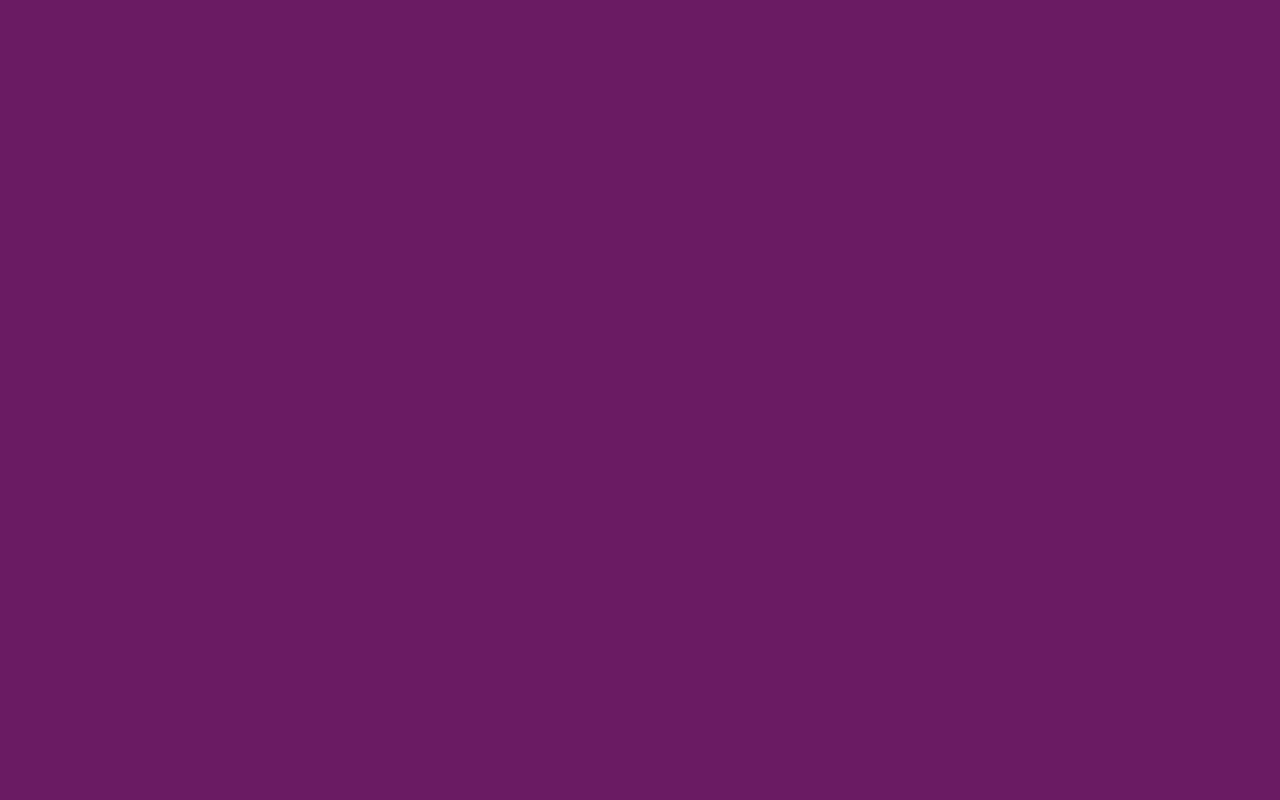
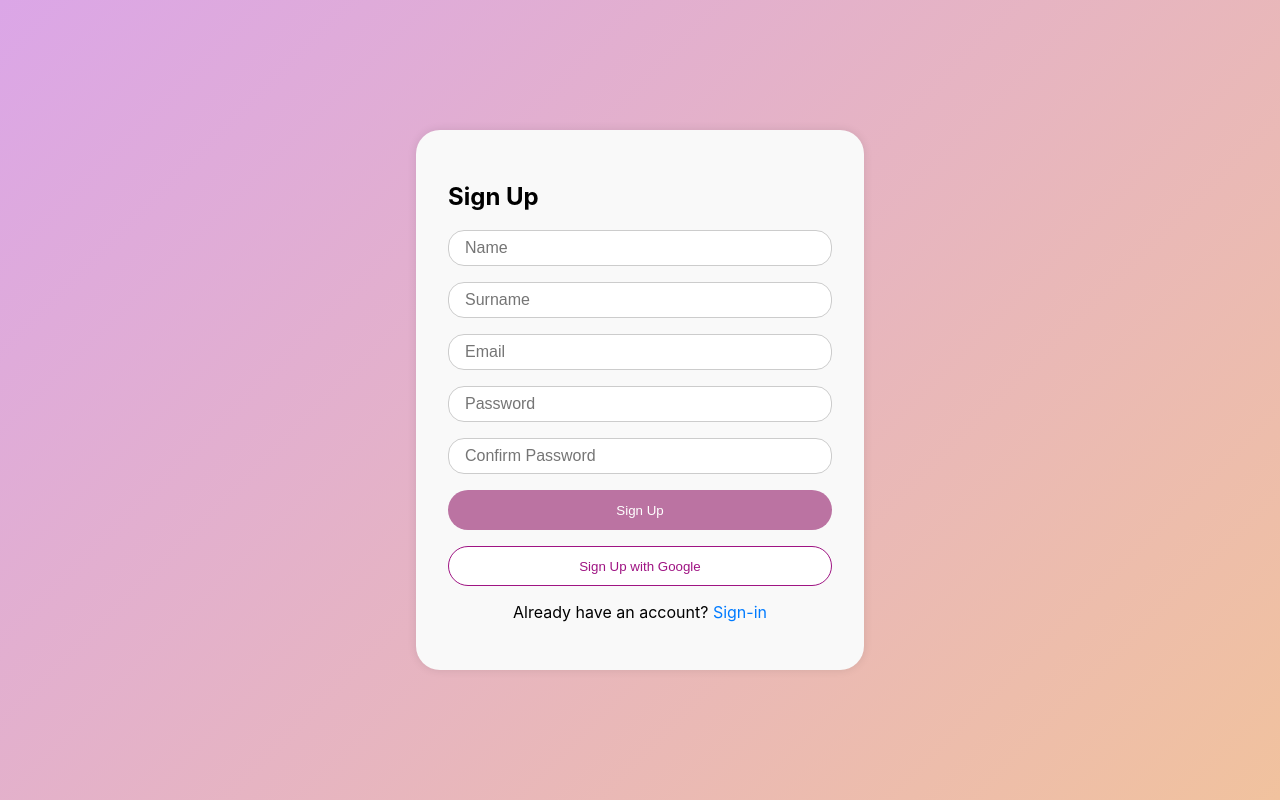
Before and after one commit to hryshkanych/Chat-App-client, a React (Create React App) app: page /signup in a window 1280 px wide. Before the commit this address had no page. Built offline with nearby package versions, Linux system fonts and the light colour scheme.

Commit message:
Created sign-up and sign-in pages

```diff
--- a/src/App.js
+++ b/src/App.js
@@ -1,6 +1,8 @@
 import React from 'react';
 import { BrowserRouter as Router, Route, Routes } from 'react-router-dom';
-import MainPage from './pages/MainPage/index';
+import MainPage from './pages/MainPage';
+import SignUpPage from './pages/SignupPage';
+import SignInPage from './pages/SigninPage';
 import './App.css';
 
 function App() {
@@ -9,7 +11,9 @@ function App() {
       <div className="App">
         <main>
           <Routes>
-            <Route path="/" element={<MainPage/>} />
+            <Route path="/" element={<SignInPage/>} />
+            <Route path="/signup" element={<SignUpPage/>} />
+            <Route path="/signin" element={<SignInPage/>} />
           </Routes>
         </main>
       </div>
--- /dev/null
+++ b/src/components/Conversation/index.jsx
@@ -0,0 +1,15 @@
+import React from 'react';
+import { ReceivedMessage, SentMessage } from '../Message';
+import './styles.css';
+
+const Conversation = () => {
+  return (
+    <div className="Conversation-container">
+      <ReceivedMessage text="Hi, how are you?" time="8/17/2022, 7:43 AM" />
+      <SentMessage text="Not bad. What about you?" time="8/17/2022, 7:45 AM" />
+      <SentMessage text="How was your meeting?" time="8/17/2022, 7:48 AM" />
+    </div>
+  );
+};
+
+export default Conversation;
--- /dev/null
+++ b/src/components/Conversation/styles.css
@@ -0,0 +1,7 @@
+.Conversation-container {
+  height: 81%;
+  display: flex;
+  flex-direction: column;
+  gap: 0.5rem;
+  padding: 0.5rem;
+}
--- a/src/pages/MainPage/index.jsx
+++ b/src/pages/MainPage/index.jsx
@@ -5,7 +5,7 @@ import MainHeader from '../../components/MainHeader';
 import ChatItem from '../../components/ChatItem';
 import SingleChatHeader from '../../components/SingleChatHeader';
 import { FaArrowRight } from 'react-icons/fa';
-import { ReceivedMessage, SentMessage } from '../../components/Message';
+import Conversation from '../../components/Conversation';
 
 function MainPage() {
   return (
@@ -32,11 +32,7 @@ function MainPage() {
       </div>
       <div className="General-right-container">
         <SingleChatHeader/>
-        <div className="Conversation-container">
-          <ReceivedMessage text="Hi, how are you?" time="8/17/2022, 7:43 AM" />
-          <SentMessage text="Not bad. What about you?" time="8/17/2022, 7:45 AM" />
-          <SentMessage text="How was your meeting?" time="8/17/2022, 7:48 AM" />
-        </div>
+        <Conversation/>
         <div className="Sending-message-container">
           <div className="Message-input-container">
                 <input
--- a/src/pages/MainPage/styles.css
+++ b/src/pages/MainPage/styles.css
@@ -35,14 +35,6 @@
     padding: 0.75rem;
 }
 
-/* ------------------------------------------- */
-.Conversation-container {
-    height: 81%;
-    display: flex;
-    flex-direction: column;
-    gap: 0.5rem;
-    padding: 0.5rem;
-}
 
 /* ------------------------------------------- */
 
--- /dev/null
+++ b/src/pages/SigninPage/index.jsx
@@ -0,0 +1,22 @@
+import React from 'react';
+import './styles.css';
+
+function SignInPage() {
+  return (
+    <div className="Sign-up-page">
+        <div className="sign-in-container">
+            <h2>Sign In</h2>
+            <form className="sign-in-form">
+                <input type="email" placeholder="Email" name="email" required />
+                <input type="password" placeholder="Password" name="password" required />
+                <button type="submit" className="sign-up-button">Sign In</button>
+            </form>
+            <p className="sign-up-prompt">
+                Already have an account? <a href="/signup">Sign up</a>
+            </p>
+        </div>
+    </div>
+  );
+}
+
+export default SignInPage;
--- /dev/null
+++ b/src/pages/SigninPage/styles.css
@@ -0,0 +1,82 @@
+.Sign-in-page {
+    height: 100vh;
+    width: 100vw;
+    background: linear-gradient(135deg, #dba6e7 0%, #f1c29e 100%);
+    display: flex;
+    align-items: center;
+    justify-content: center;
+}
+
+.sign-in-container {
+    display: flex;
+    flex-direction: column;
+    width: 30%;
+    padding: 2rem;
+    border-radius: 1.5rem;
+    background-color: #f9f9f9;
+    box-shadow: 0 0 0.625rem rgba(0, 0, 0, 0.1);
+  }
+
+  .sign-in-form {
+    height: 75%;
+    gap: 1rem;
+    display: flex;
+    flex-direction: column;
+    justify-content: space-between;
+  }
+
+  .sign-in-form input {
+    height: 2rem;
+    font-size: 1rem;
+    border-radius: 1rem;
+    border: 0.063rem solid #ccc;
+    padding-left: 1rem;
+    padding-right: 1rem;
+  }
+
+  .sign-in-form input:focus {
+    outline: none;
+    border-color: #9f2256;
+  }
+
+  /* Buttons */
+  .sign-in-button {
+    height: 2.5rem;
+    border-radius: 1.25rem;
+    border: none;
+    background-color: #bb73a2;
+    color: white;
+    cursor: pointer;
+  }
+
+  .sign-in-button:hover {
+    background-color: #47283f;
+  }
+
+  .google-sign-in-button {
+    height: 2.5rem;
+    border-radius: 1.25rem;
+    border: 0.063rem solid #9f1483;
+    background-color: white;
+    color: #9f1483;
+    cursor: pointer;
+  }
+
+  .google-sign-in-button:hover {
+    background-color: #f0f0f0;
+  }
+
+  /* Login prompt */
+  .signup-prompt {
+    text-align: center;
+    margin-top: 1rem;
+  }
+
+  .signup-prompt a {
+    color: #007bff;
+    text-decoration: none;
+  }
+
+  .signup-prompt a:hover {
+    text-decoration: underline;
+  }
--- /dev/null
+++ b/src/pages/SignupPage/index.jsx
@@ -0,0 +1,26 @@
+import React from 'react';
+import './styles.css';
+
+function SignUpPage() {
+  return (
+    <div className="Sign-up-page">
+        <div className="sign-up-container">
+            <h2>Sign Up</h2>
+            <form className="sign-up-form">
+                <input type="text" placeholder="Name" name="name" required />
+                <input type="text" placeholder="Surname" name="surname" required />
+                <input type="email" placeholder="Email" name="email" required />
+                <input type="password" placeholder="Password" name="password" required />
+                <input type="password" placeholder="Confirm Password" name="confirmPassword" required />
+                <button type="submit" className="sign-up-button">Sign Up</button>
+                <button type="button" className="google-sign-up-button">Sign Up with Google</button>
+            </form>
+            <p className="login-prompt">
+                Already have an account? <a href="/signin">Sign-in</a>
+            </p>
+        </div>
+    </div>
+  );
+}
+
+export default SignUpPage;
--- /dev/null
+++ b/src/pages/SignupPage/styles.css
@@ -0,0 +1,80 @@
+.Sign-up-page {
+    height: 100vh;
+    width: 100vw;
+    background: linear-gradient(135deg, #dba6e7 0%, #f1c29e 100%);
+    display: flex;
+    align-items: center;
+    justify-content: center;
+}
+
+.sign-up-container {
+    width: 30%;
+    padding: 2rem;
+    border-radius: 1.5rem;
+    background-color: #f9f9f9;
+    box-shadow: 0 0 0.625rem rgba(0, 0, 0, 0.1);
+  }
+
+  .sign-up-form {
+    gap: 1rem;
+    height: 75%;
+    display: flex;
+    flex-direction: column;
+    justify-content: space-between;
+  }
+
+  .sign-up-form input {
+    height: 2rem;
+    font-size: 1rem;
+    border-radius: 1rem;
+    border: 0.063rem solid #ccc;
+    padding-left: 1rem;
+    padding-right: 1rem;
+  }
+
+  .sign-up-form input:focus {
+    outline: none;
+    border-color: #9f2256;
+  }
+
+  /* Buttons */
+  .sign-up-button {
+    height: 2.5rem;
+    border-radius: 1.25rem;
+    border: none;
+    background-color: #bb73a2;
+    color: white;
+    cursor: pointer;
+  }
+
+  .sign-up-button:hover {
+    background-color: #47283f;
+  }
+
+  .google-sign-up-button {
+    height: 2.5rem;
+    border-radius: 1.25rem;
+    border: 0.063rem solid #9f1483;
+    background-color: white;
+    color: #9f1483;
+    cursor: pointer;
+  }
+
+  .google-sign-up-button:hover {
+    background-color: #f0f0f0;
+  }
+
+  /* Login prompt */
+  .login-prompt {
+    text-align: center;
+    margin-top: 1rem;
+  }
+
+  .login-prompt a {
+    color: #007bff;
+    text-decoration: none;
+  }
+
+  .login-prompt a:hover {
+    text-decoration: underline;
+  }
```
